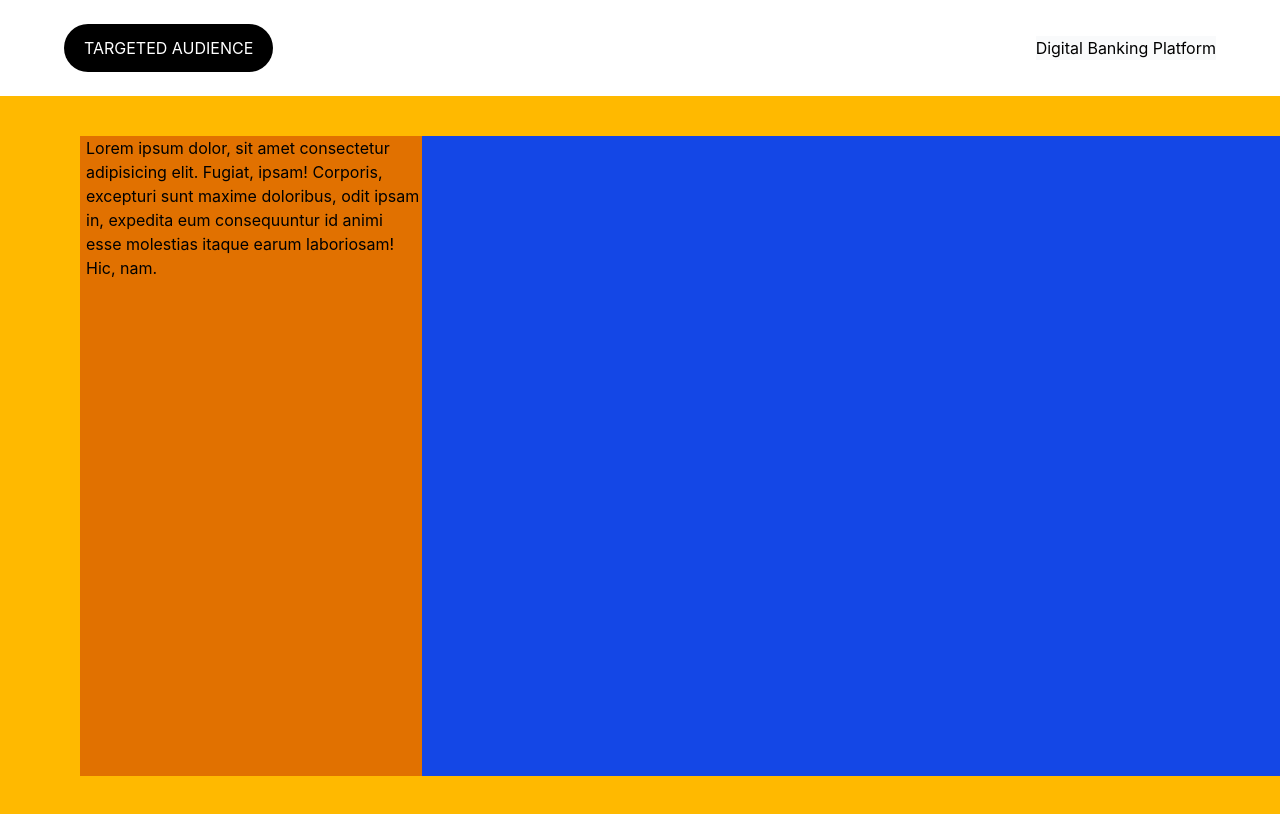
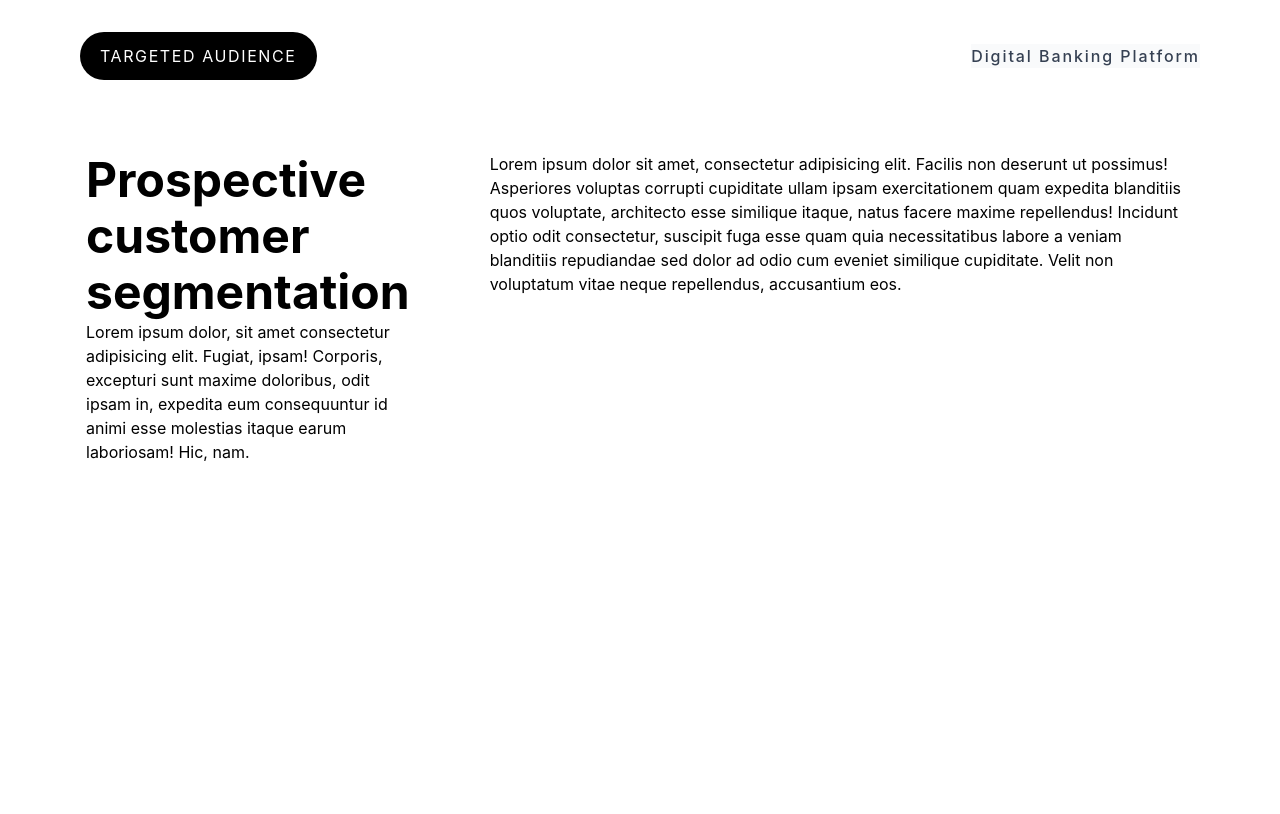
Before and after one commit to TheCollegeProgrammer/Web-Dev, a React (Vite) app in the folder React-Tutorial/Project-2/: page / in a window 1280 px wide. Built offline with nearby package versions, Linux system fonts and the light colour scheme.

Commit message:
Pushed Updates

```diff
--- a/React-Tutorial/Project-2/src/Components/Center.jsx
+++ b/React-Tutorial/Project-2/src/Components/Center.jsx
@@ -5,7 +5,7 @@ import Right_Img from './Right_Img'
 
 const Center = () => {
   return (
-    <div className='py-10 flex justify-between h-[90vh] bg-amber-400'>
+    <div className='py-10 flex justify-between h-[85vh]'>
       <Left_Text />
       <Right_Img />
     </div>
--- a/React-Tutorial/Project-2/src/Components/Left_Text.jsx
+++ b/React-Tutorial/Project-2/src/Components/Left_Text.jsx
@@ -2,8 +2,12 @@ import React from 'react'
 
 const Left_Text = () => {
   return (
-    <div className='h-100% w-2/7 pl-1.5 bg-amber-600 ml-20'>
+    <div className='h-100% w-2/7 pl-1.5 ml-20'>
+      <h1 className='text-5xl font-bold font-sans leading-14'>Prospective <br/><span> customer </span> <br/> segmentation</h1>
       <h1>Lorem ipsum dolor, sit amet consectetur adipisicing elit. Fugiat, ipsam! Corporis, excepturi sunt maxime doloribus, odit ipsam in, expedita eum consequuntur id animi esse molestias itaque earum laboriosam! Hic, nam.</h1>
+      <div className='text-9xl'>
+        <i className="ri-arrow-right-up-line"></i>
+      </div>
     </div>
   )
 }
--- a/React-Tutorial/Project-2/src/Components/Navbar.jsx
+++ b/React-Tutorial/Project-2/src/Components/Navbar.jsx
@@ -2,9 +2,9 @@ import React from 'react'
 
 const Navbar = () => {
   return (
-    <div className='flex items-center justify-between px-16 py-6'>
-      <h4 className='bg-black text-white uppercase px-5 py-3 rounded-full'>Targeted Audience</h4>
-      <button className='bg-gray-50'>Digital Banking Platform</button>
+    <div className='flex items-center justify-between px-20 py-8'>
+      <h4 className='bg-black text-white uppercase px-5 py-3 rounded-full tracking-[.10em] text-1xl'>Targeted Audience</h4>
+      <button className='bg-gray-50 text-1xl tracking-[.12em] font-medium text-gray-700'>Digital Banking Platform</button>
     </div>
   )
 }
--- a/React-Tutorial/Project-2/src/Components/Right_Img.jsx
+++ b/React-Tutorial/Project-2/src/Components/Right_Img.jsx
@@ -2,8 +2,8 @@ import React from 'react'
 
 const Right_Img = () => {
   return (
-    <div className='h-100% w-5/7 pl-15 bg-blue-700 '>
-
+    <div className='h-100% w-5/7 pl-15 ml-5 mr-17 pr-5'>
+      <h1>Lorem ipsum dolor sit amet, consectetur adipisicing elit. Facilis non deserunt ut possimus! Asperiores voluptas corrupti cupiditate ullam ipsam exercitationem quam expedita blanditiis quos voluptate, architecto esse similique itaque, natus facere maxime repellendus! Incidunt optio odit consectetur, suscipit fuga esse quam quia necessitatibus labore a veniam blanditiis repudiandae sed dolor ad odio cum eveniet similique cupiditate. Velit non voluptatum vitae neque repellendus, accusantium eos.</h1>
     </div>
   )
 }
```
